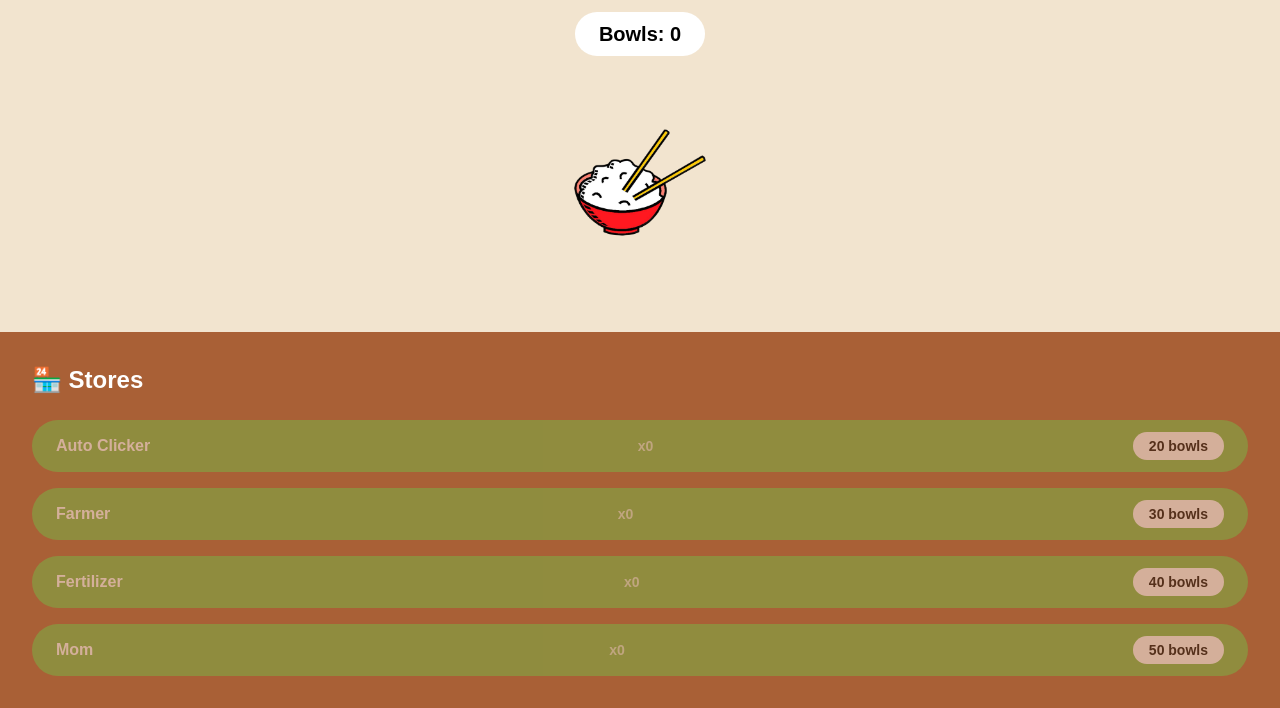
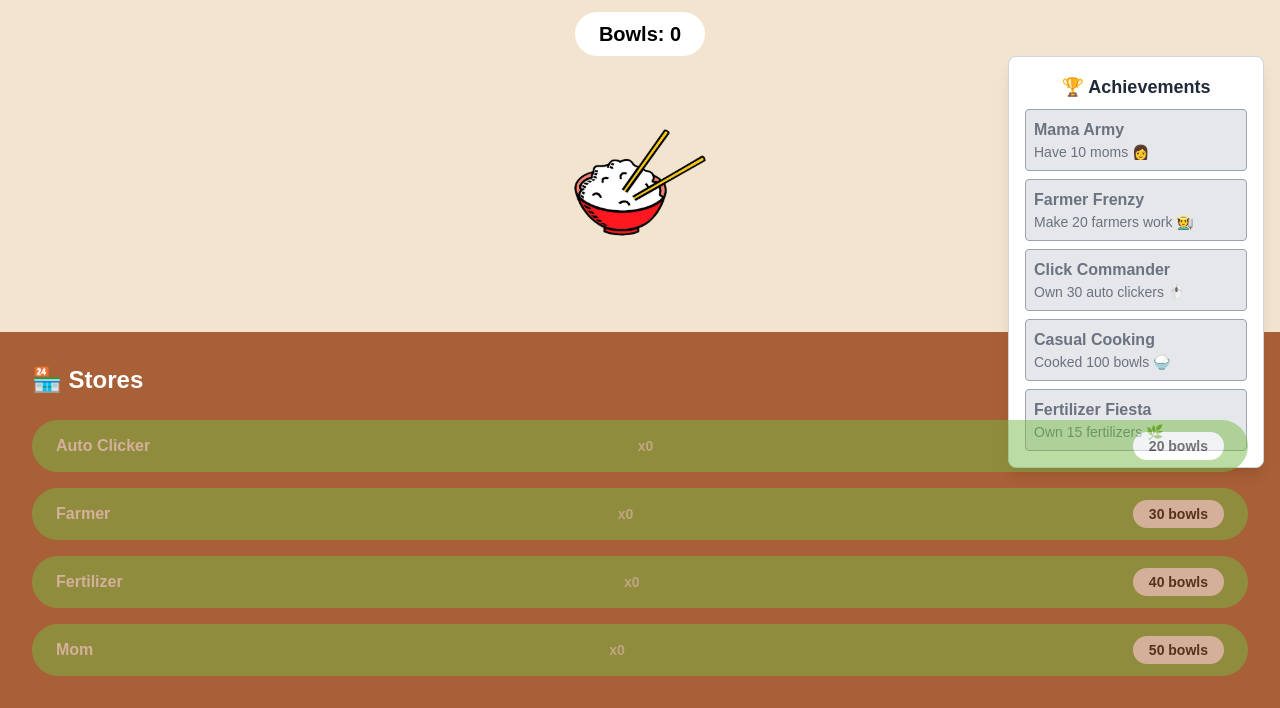
Before and after one commit to name-is-minh/build4good-rice-clicker, a plain HTML site: page index.html in a window 1280 px wide. Shown: the part 92-800 px from the top of the page. Drawn offline with nearby package versions, Linux system fonts and the light colour scheme; a web font is replaced by a local one.

Commit message:
Added achievement board

```diff
--- a/game.js
+++ b/game.js
@@ -6,6 +6,75 @@ const upgrades = {
   fertilizer: { cost: 40, rate: 3, owned: 0 },
   mom: { cost: 50, rate: 5, owned: 0 }
 };
+
+const achievements = [
+  {
+    id: "momMaster",
+    title: "Mama Army",
+    description: "Have 10 moms 👩",
+    condition: () => upgrades.mom.owned >= 10,
+    unlocked: false
+  },
+  {
+    id: "farmForce",
+    title: "Farmer Frenzy",
+    description: "Make 20 farmers work 🧑‍🌾",
+    condition: () => upgrades.farmer.owned >= 20,
+    unlocked: false
+  },
+  {
+    id: "clickKing",
+    title: "Click Commander",
+    description: "Own 30 auto clickers 🖱️",
+    condition: () => upgrades.autoClicker.owned >= 30,
+    unlocked: false
+  },
+  {
+    id: "casualCook",
+    title: "Casual Cooking",
+    description: "Cooked 100 bowls 🍚",
+    condition: () => rice >= 100,
+    unlocked: false
+  },
+  {
+    id: "fertilizerFiesta",
+    title: "Fertilizer Fiesta",
+    description: "Own 15 fertilizers 🌿",
+    condition: () => upgrades.fertilizer.owned >= 15,
+    unlocked: false
+  }
+];
+
+function checkAchievements() {
+  for (let achievement of achievements) {
+    if (!achievement.unlocked && achievement.condition()) {
+      achievement.unlocked = true;
+      showAchievement(achievement);
+      updateAchievementBoard();
+    }
+  }
+}
+
+function showAchievement(achievement) {
+  console.log(`Achievement unlocked: ${achievement.title}`);
+}
+
+function updateAchievementBoard() {
+  const container = document.getElementById("achievementBoard");
+  container.innerHTML = ""; // Clear before repopulating
+
+  for (let a of achievements) {
+    const div = document.createElement("div");
+    div.className = `border p-2 rounded mb-2 transition-all duration-300 ${
+      a.unlocked ? "bg-green-200 border-green-600" : "bg-gray-200 text-gray-500 border-gray-400"
+    }`;
+    div.innerHTML = `
+      <h4 class="font-bold">${a.title}</h4>
+      <p class="text-sm">${a.description}</p>
+    `;
+    container.appendChild(div);
+  }
+}
 
 function updateUI() {
   document.getElementById("riceCount").innerText = rice;
@@ -31,6 +100,7 @@ function updateUI() {
       countSpan.innerText = `x${upgrade.owned}`;
     }
   }
+  checkAchievements();
 }
 
 // Helper to capitalize first letter
@@ -98,6 +168,8 @@ const emojiRaining = {
     }
   }
 
+updateAchievementBoard();  // Initial display
+
 // Passive income from all upgrades
 setInterval(() => {
   for (let key in upgrades) {
--- a/index.html
+++ b/index.html
@@ -86,6 +86,12 @@
     <div class="mt-4 text-xl bg-white rounded-full px-6 py-2 inline-block font-semibold">
       Bowls: <span id="riceCount">0</span>
     </div>
+    <div class="fixed top-25 right-4 w-64 bg-white border border-gray-300 rounded-lg p-4 shadow-lg">
+      <h3 class="text-lg font-bold text-gray-800 mb-2">🏆 Achievements</h3>
+      <div id="achievementBoard" class="text-left space-y-2">
+        <!-- Achievements will appear here -->
+      </div>
+    </div>
   </header>
 
   <!-- Clickable Rice Bowl -->
```
